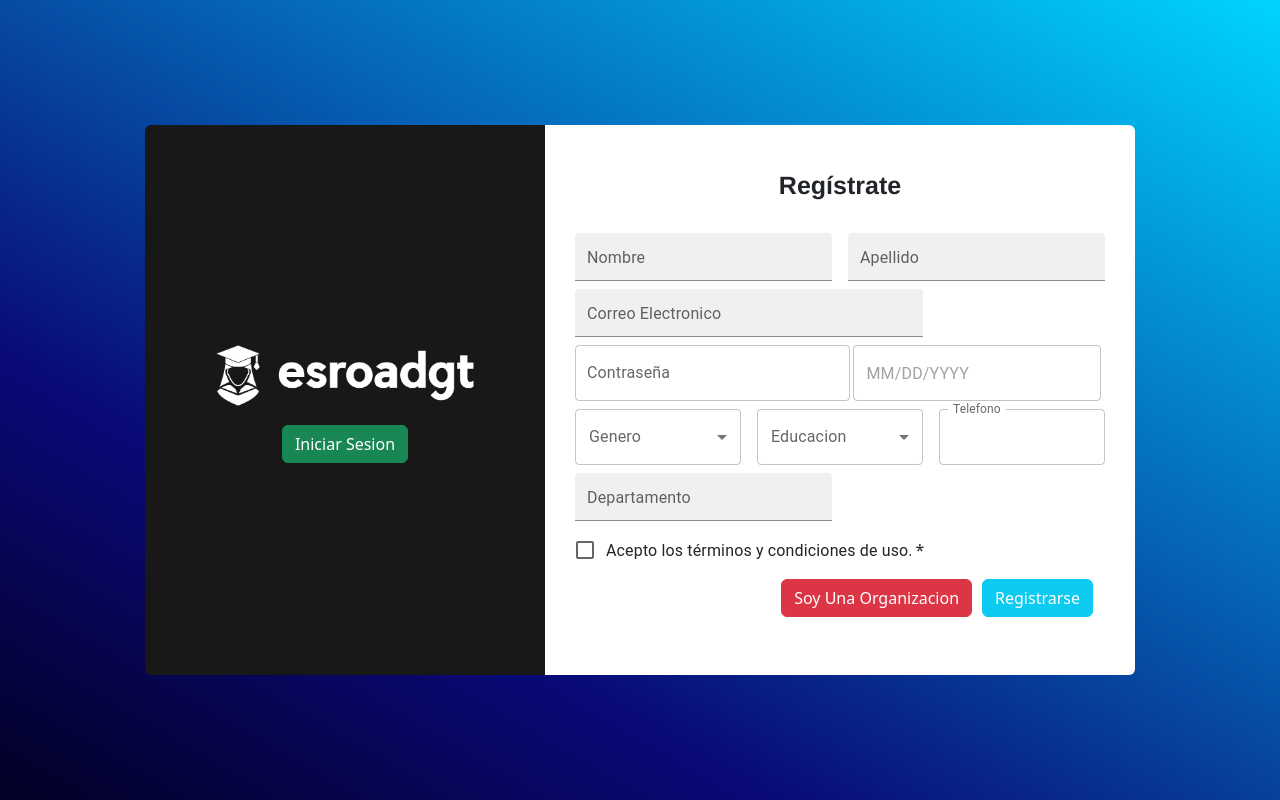
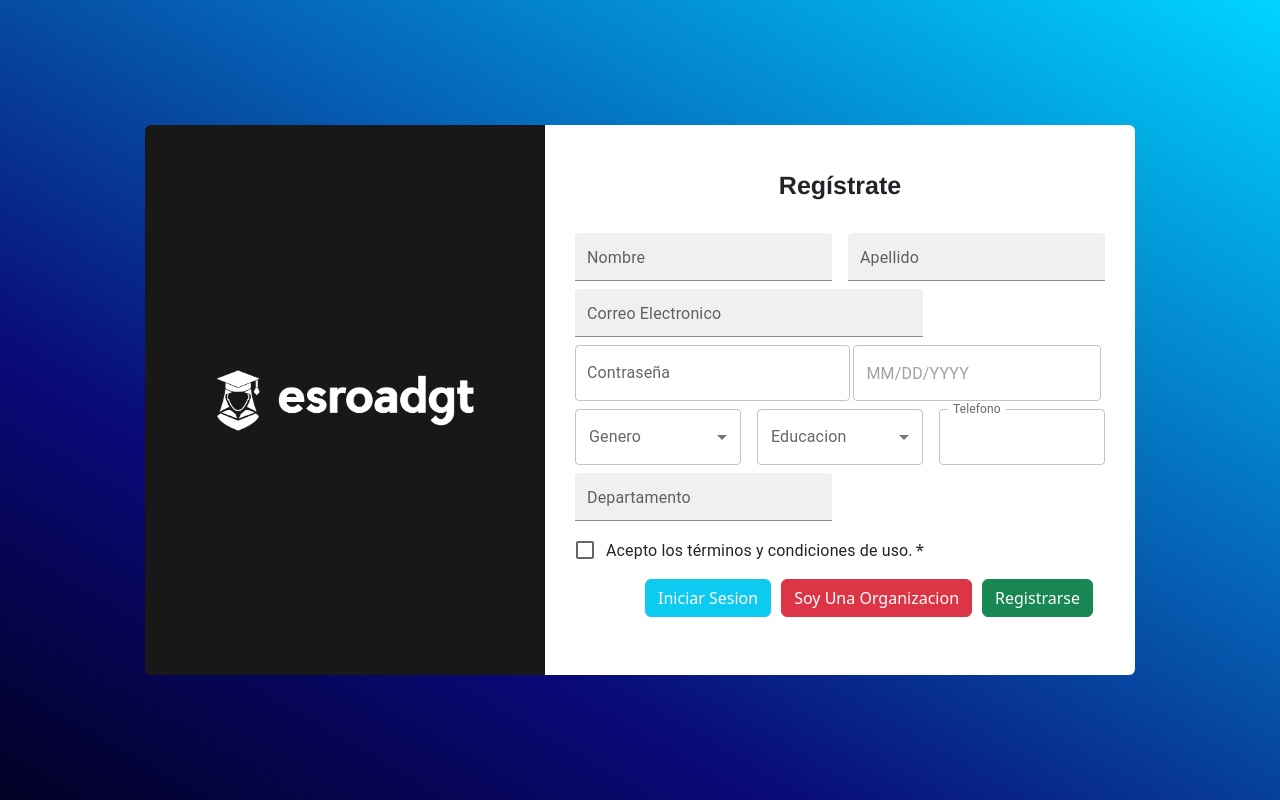
Before and after one commit to elderpum/AYD1_PROYECTO1_G3, a React (Create React App) app in the folder frontend/: page /registroEstudiante in a window 1280 px wide. Built offline with nearby package versions, Linux system fonts and the light colour scheme.

Commit message:
Pequeño fix al formulario de registro de estudiantes
Se cambio un boton para hacer la interfaz mas amigable

```diff
--- a/frontend/src/pages/RegistroEstudiante/RegistroEstudiante.js
+++ b/frontend/src/pages/RegistroEstudiante/RegistroEstudiante.js
@@ -67,7 +67,6 @@ export function RegistroEstudiante() {
             <ContainerAlternativo>
                 <div className='d-flex flex-column align-items-center justify-content-center'>
                     <img src={logo} alt='logo'/>
-                    <button type="button" class="btn btn-success mrgn">Iniciar Sesion</button>
                 </div>
             </ContainerAlternativo>
             <ContainerRegistro>
@@ -193,8 +192,9 @@ export function RegistroEstudiante() {
                     </Grid>
                     <Grid item xs={12}>
                         <div className='container-fluid d-flex flex-row-reverse bd-highlight'>
-                            <button type="button" class="btn btn-info mrgn_left" onClick={registrarse}> Registrarse</button>
+                            <button type="button" class="btn btn-success mrgn_left" onClick={registrarse}> Registrarse</button>
                             <button type="button" class="btn btn-danger mrgn_left">Soy Una Organizacion</button>
+                            <button type="button" class="btn btn-info mrgn_left">Iniciar Sesion</button>
                         </div>
                     </Grid>
                 </Grid>
```
